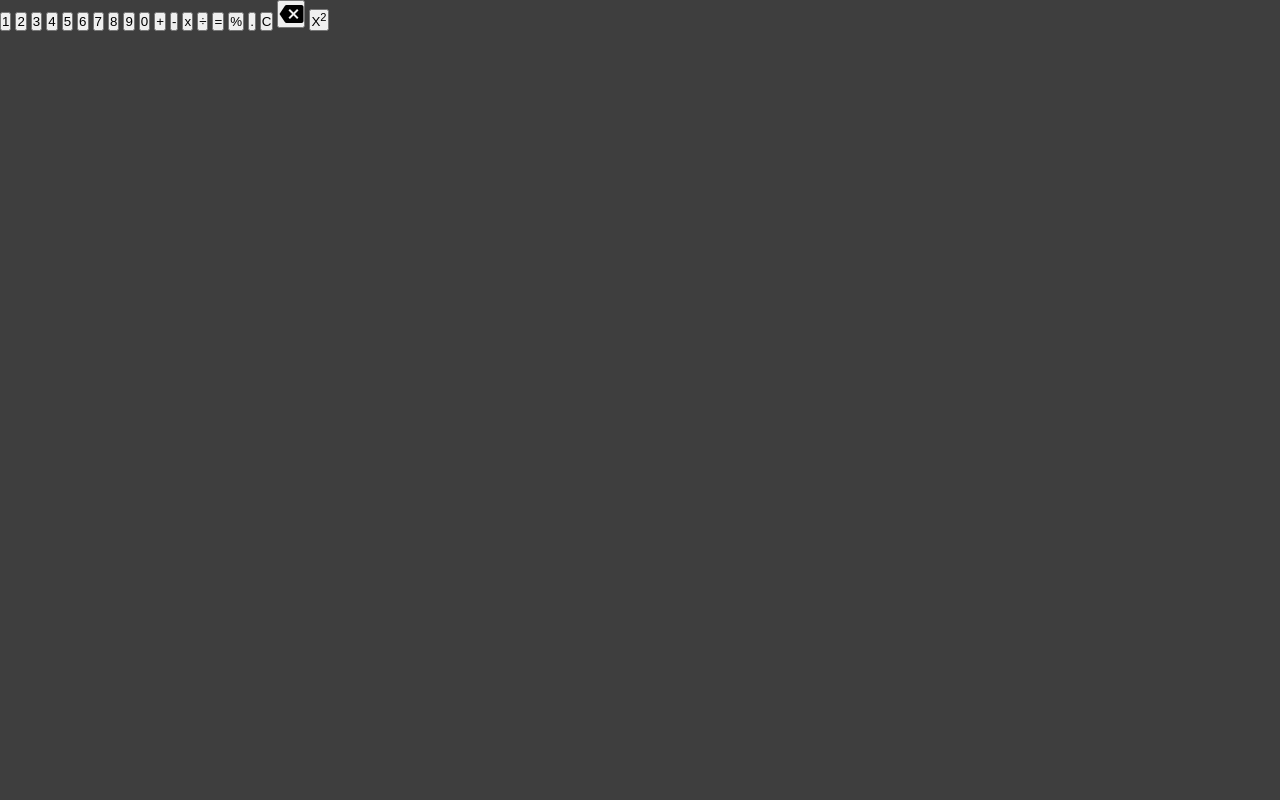
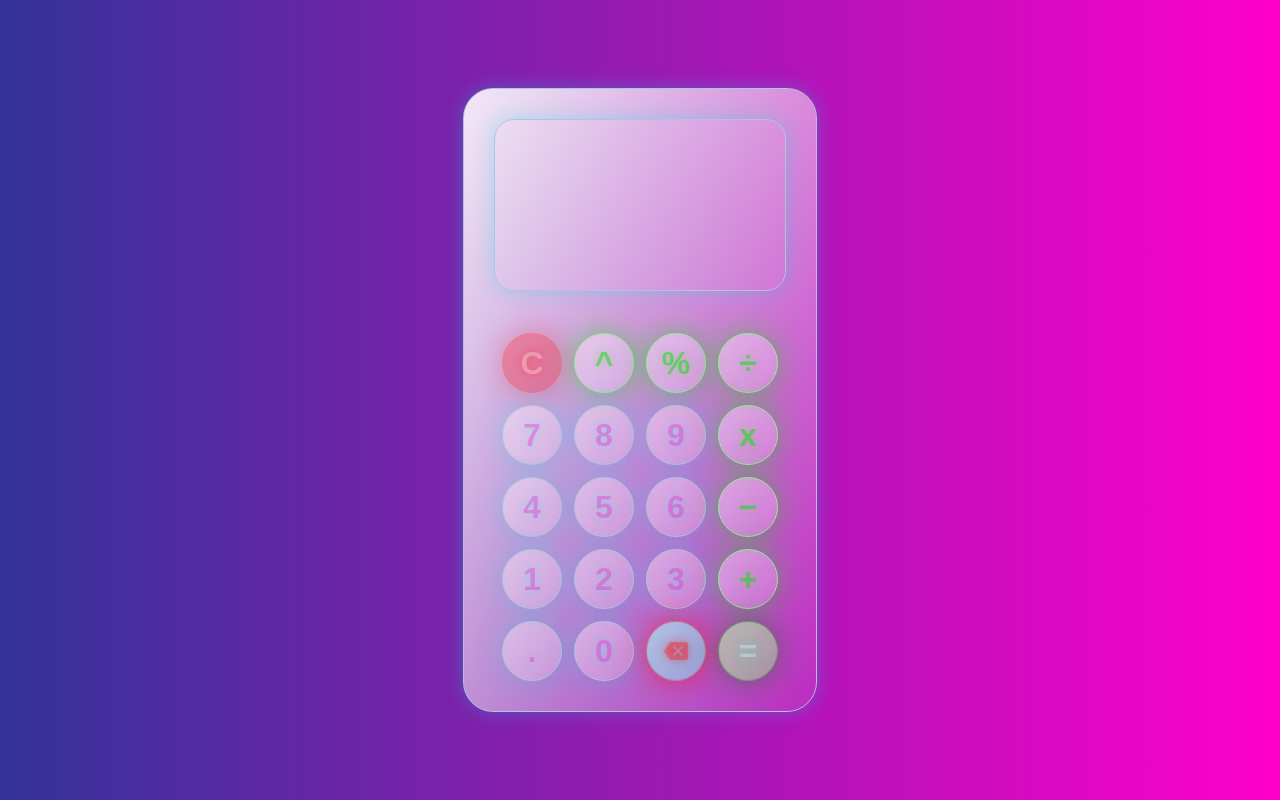
Before and after one commit to krishnasinghmahar/Calculator, a plain HTML site: page index.html in a window 1280 px wide. Drawn offline with Linux system fonts and the light colour scheme.

Commit message:
styles: added CSS styles

```diff
--- a/index.html
+++ b/index.html
@@ -11,27 +11,38 @@
 </head>
 
 <body>
-    <div id="container">
-        <button>1</button>
-        <button>2</button>
-        <button>3</button>
-        <button>4</button>
-        <button>5</button>
-        <button>6</button>
-        <button>7</button>
-        <button>8</button>
-        <button>9</button>
-        <button>0</button>
-        <button>+</button>
-        <button>-</button>
-        <button>x</button>
-        <button>&#247</button>
-        <button>=</button>
-        <button>%</button>
-        <button>.</button>
-        <button>C</button>
-        <button class="material-icons">backspace</button>
-        <button>X<sup>2</sup></button>
+    <div class="container">
+        <div class="output" id="output"></div>
+        <div class="row">
+            <button class="clear" id="clear">C</button>
+            <button class="operations" id="power">^</button>
+            <button class="operations" id="modules">%</button>
+            <button class="operations" id="divide">&#247</button>
+        </div>
+        <div class="row">
+            <button id="seven">7</button>
+            <button id="eight ">8</button>
+            <button id="nine">9</button>
+            <button class="operations" id="multiply">x</button>
+        </div>
+        <div class="row">
+            <button id="four">4</button>
+            <button id="five">5</button>
+            <button id="six">6</button>
+            <button class="operations" id="minus">&minus;</button>
+        </div>
+        <div class="row">
+            <button id="one">1</button>
+            <button id="two">2</button>
+            <button id="three">3</button>
+            <button class="operations" id="plus">+</button>
+        </div>
+        <div class="row">
+            <button id="point">.</button>
+            <button id="zero">0</button>
+            <button class="material-icons" id="backspace">backspace</button>
+            <button class="equal" id="equal">=</button>
+        </div>
     </div>
 </body>
 
--- a/styles.css
+++ b/styles.css
@@ -1,8 +1,205 @@
-*{
+* {
     padding: 0;
     margin: 0;
 }
 
-body{
-    background-color: #3E3E3E;
+body {
+    height: 100vb;
+    width: 100%;
+    display: flex;
+    justify-content: center;
+    align-items: center;
+    background: #ff00cc;
+    position: relative;
+    background: -webkit-linear-gradient(to right,
+            #333399,
+            #ff00cc);
+    background: linear-gradient(to right,
+            #333399,
+            #ff00cc);
 }
+
+.container {
+    padding: 30px;
+    display: flex;
+    flex-direction: column;
+    justify-content: center;
+    align-items: center;
+    gap: 12px;
+    border-radius: 30px;
+    background: white;
+    background: linear-gradient(to right bottom,
+            rgba(255, 255, 255, 0.9),
+            rgba(255, 255, 255, 0.1));
+    box-shadow: 0 0 20px rgba(6, 218, 233, 0.3);
+    border: 1px lightsteelblue ridge;
+}
+
+.container:hover {
+    transform: scale(1.03);
+    box-shadow: 0 0 50px rgba(6, 218, 233, 0.9);
+    border: 2px #add8e6 ridge;
+    background-color: rgba(127, 255, 212, 0.5);
+
+    .output {
+        box-shadow: 0 0 50px rgba(6, 218, 233, 0.9);
+        border: 2px lightblue ridge;
+        transform: scale(1.02);
+        background-color: rgba(127, 255, 212, 0.5);
+    }
+
+    button {
+        cursor: pointer;
+        transform: scale(1.02);
+        border: 2px lightblue ridge;
+        box-shadow: 0 0 20px rgba(6, 218, 233, 0.9);
+        text-shadow: 0 0 20px rgba(238, 0, 255, 0.9);
+        color: rgba(238, 0, 255, 1);
+        background-color: rgba(127, 255, 212, 0.4);
+    }
+
+    .operations {
+        color: rgb(6, 168, 6);
+        border: lightgreen 2px groove;
+        background: rgba(47, 255, 47, 0.3);
+        text-shadow: 0 0 20px rgba(0, 255, 0, 0.4);
+        box-shadow: 0 0 20px rgba(10, 221, 10, 0.9)
+    }
+
+    .clear {
+        color: rgb(255, 255, 255);
+        border: 2px rgb(255, 116, 116) groove;
+        background: rgba(255, 0, 0, 0.3);
+        box-shadow: 0 0 30px rgba(221, 10, 10, 0.5);
+        text-shadow: 0 0 10px rgba(255, 0, 0, 0.3);
+    }
+
+    .material-icons {
+        color: rgba(255, 0, 0, 1);
+        border: 2px groove rgba(255, 0, 0, 0.5);
+        background-color: 0 0 30px rgba(255, 0, 0);
+        box-shadow: 0 0 30px rgba(255, 0, 0, 0.5);
+        text-shadow: 0 0 10px rgba(255, 0, 0, 0.9);
+        font-size: 32px;
+    }
+
+    .equal {
+        color: rgba(255, 255, 255);
+        border: 2px groove rgba(0, 128, 0, 0.5);
+        background-color: rgba(38, 255, 0, 0.7);
+        box-shadow: 0 0 30px rgba(0, 128, 0);
+    }
+}
+
+
+/* before container hover */
+.output {
+    width: 290px;
+    height: 170px;
+    border-radius: 20px;
+    background: linear-gradient(to right bottom,
+            rgba(255, 255, 255, 0.04),
+            rgba(255, 255, 255, 0.01));
+    box-shadow: 0 0 20px rgba(6, 218, 233, 0.3);
+    margin-bottom: 30px;
+    border: 1px lightsteelblue ridge;
+}
+
+.container>.output:hover {
+    transform: scale(1.04);
+    border: 3px rgb(80, 147, 169) ridge;
+    box-shadow: 0 0 50px rgb(6, 93, 233);
+    background-color: rgba(0, 255, 255, 0.3);
+}
+
+button {
+    width: 60px;
+    height: 60px;
+    border-radius: 100%;
+    font-size: 32px;
+    background: white;
+    background: linear-gradient(to right bottom,
+            rgba(255, 255, 255, 0.4),
+            rgba(255, 255, 255, 0.2));
+    display: flex;
+    justify-content: center;
+    align-items: center;
+    box-shadow: 0 0 30px rgba(6, 218, 233, 0.3);
+    font-weight: 700;
+    text-shadow: 0 0 10px rgba(0, 255, 225, 0.3);
+    border: 1px lightsteelblue ridge;
+    color: hsla(312, 100%, 50%, 0.3);
+}
+
+
+.row {
+    display: flex;
+    gap: 12px;
+}
+
+.operations {
+    color: rgba(10, 221, 10, 0.5);
+    border: lightgreen 1px groove;
+    box-shadow: 0 0 30px rgba(10, 221, 10, 0.5);
+    text-shadow: 0 0 10px rgba(21, 255, 0, 0.3);
+}
+
+.clear {
+    color: rgba(255, 255, 255, 0.3);
+    border: 1px rgba(255, 116, 116, 0.3) groove;
+    background: rgba(255, 0, 0, 0.3);
+    box-shadow: 0 0 30px rgba(221, 10, 10, 0.3);
+    text-shadow: 0 0 10px rgba(255, 0, 0, 0.3);
+}
+
+.material-icons {
+    color: rgba(255, 0, 0, 0.3);
+    border: 1px groove rgba(255, 0, 0, 0.3);
+    background-color: rgba(0, 255, 217, 0.3);
+    box-shadow: 0 0 30px rgba(255, 0, 0, 0.5);
+    text-shadow: 0 0 10px rgba(255, 0, 0, 0.4);
+}
+
+.equal {
+    color: rgba(255, 255, 255, 0.3);
+    border: 1px rgba(0, 100, 0, 0.3) groove;
+    background-color: rgba(38, 255, 0, 0.3);
+    box-shadow: 0 0 30px rgba(0, 128, 0, 0.5);
+}
+
+/* after container hover */
+
+button:hover:hover {
+    transform: scale(1.2);
+    border: rgb(63, 147, 175) ridge;
+    box-shadow: 0 0 10px 5px rgb(0, 225, 255);
+    background-color: aqua;
+
+}
+
+
+.operations:hover:hover {
+    background-color: rgba(0, 255, 0, 0.505);
+    box-shadow: 0 0 10px 5px rgba(10, 221, 10, 1);
+    border: 3px green ridge;
+}
+
+
+.clear:hover:hover {
+    background-color: rgba(255, 0, 0);
+    box-shadow: 0 0 10px 5px rgb(221, 10, 10);
+    border: 3px red ridge;
+}
+
+.material-icons:hover:hover {
+    color: rgba(255, 0, 0, 1);
+    border: 3px ridge rgb(255, 0, 0);
+    box-shadow: 0 0 10px 5px rgb(255, 0, 0);
+    text-shadow: 0 0 10px rgba(255, 0, 0);
+}
+
+.equal:hover:hover {
+    border: 3px groove rgba(0, 255, 0);
+    background: rgb(0, 255, 0);
+    box-shadow: 0 0 10px 5px rgba(0, 255, 0);
+}
```
Also changed, not shown: 1 other file.
